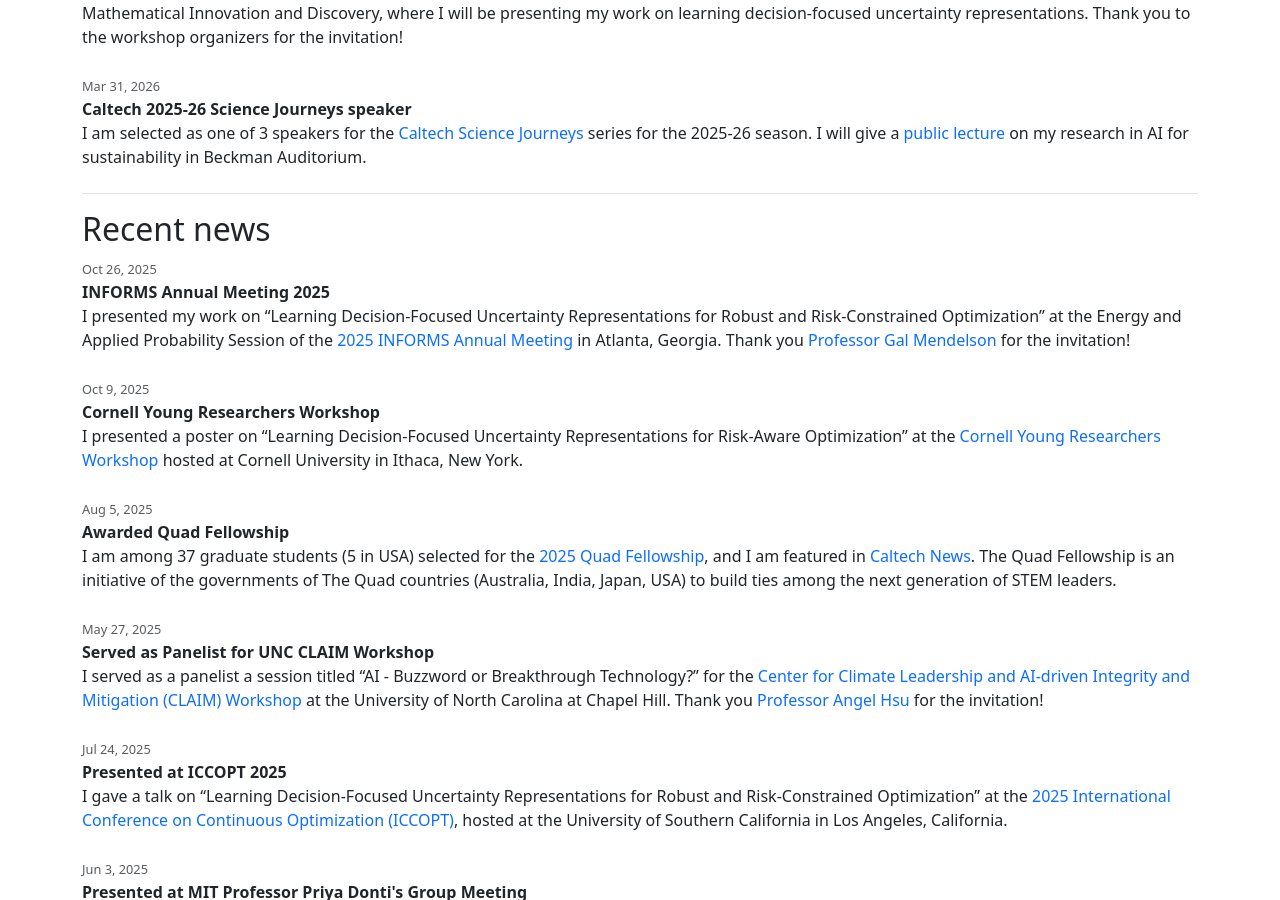
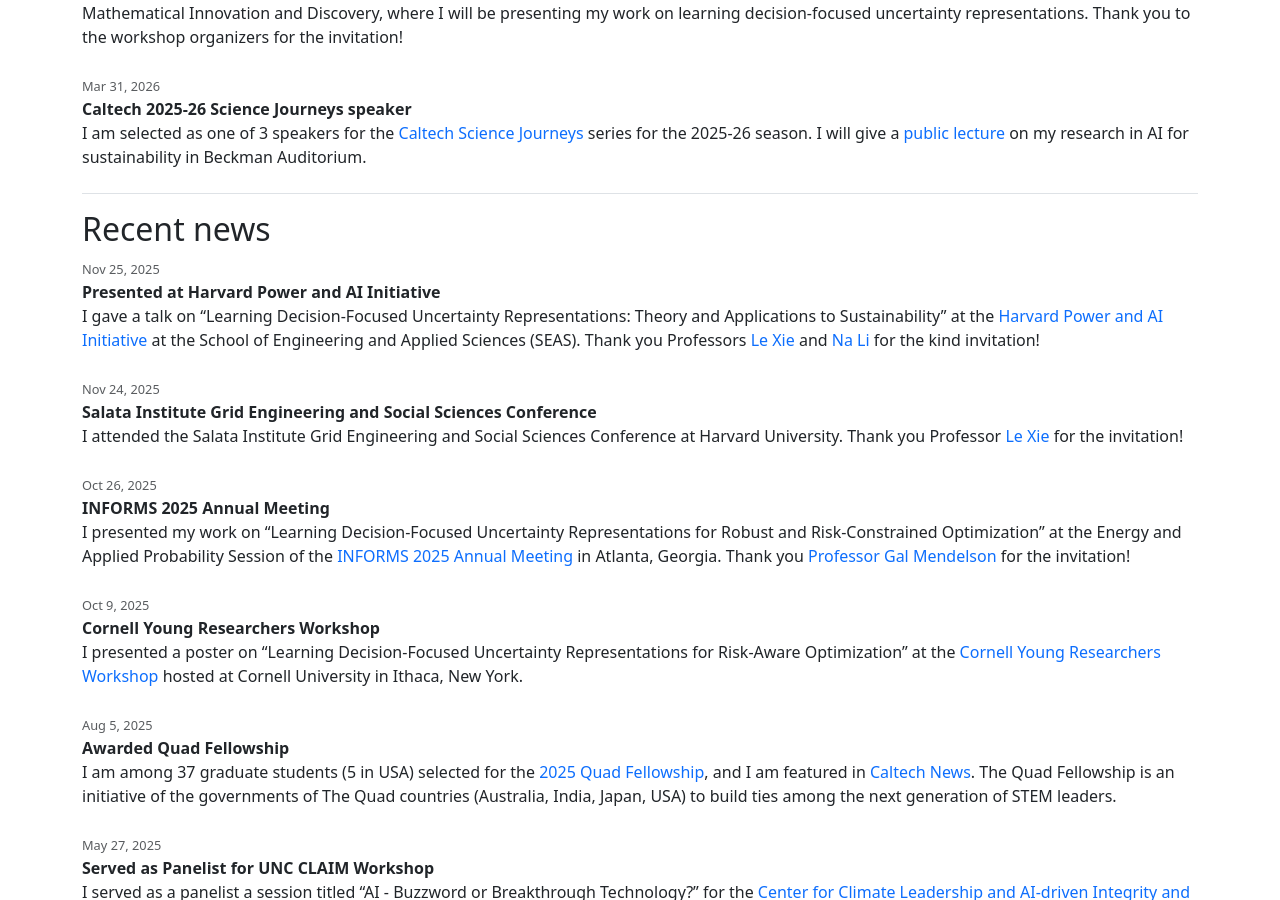
Before and after one commit to chrisyeh96/chrisyeh96.github.io, a Jekyll site: the page built from index.md, in a window 1280 px wide and 900 px high, scrolled down 1613 px. Built offline with Jekyll 4.4.1, drawn with Linux system fonts in a browser that asks for light colours.

Commit message:
News: add Harvard visit

```diff
--- a/_data/news.yml
+++ b/_data/news.yml
@@ -10,9 +10,18 @@
   title: NeurIPS 2025
   description: I will be presenting two conference papers at [NeurIPS 2025](https://neurips.cc/) and two workshop papers at the [NeurIPS 2025 Workshop on Tackling Climate Change with Machine Learning](https://www.climatechange.ai/events/neurips2025) and the [NeurIPS 2025 Workshop on Generative AI in Finance](https://sites.google.com/view/neurips-25-gen-ai-in-finance/home). Check my [publications page](./publications/) for more details!
 
+- date: 2025-11-25
+  title: Presented at Harvard Power and AI Initiative
+  description: |
+    I gave a talk on "Learning Decision-Focused Uncertainty Representations: Theory and Applications to Sustainability" at the [Harvard Power and AI Initiative](https://pai.seas.harvard.edu/) at the School of Engineering and Applied Sciences (SEAS). Thank you Professors [Le Xie](https://seas.harvard.edu/person/le-xie) and [Na Li](https://nali.seas.harvard.edu/) for the kind invitation!
+
+- date: 2025-11-24
+  title: Salata Institute Grid Engineering and Social Sciences Conference
+  description: I attended the Salata Institute Grid Engineering and Social Sciences Conference at Harvard University. Thank you Professor [Le Xie](https://seas.harvard.edu/person/le-xie) for the invitation!
+
 - date: 2025-10-26
-  title: INFORMS Annual Meeting 2025
-  description: I presented my work on "Learning Decision-Focused Uncertainty Representations for Robust and Risk-Constrained Optimization" at the Energy and Applied Probability Session of the [2025 INFORMS Annual Meeting](https://meetings.informs.org/wordpress/annual/) in Atlanta, Georgia. Thank you [Professor Gal Mendelson](https://dds.technion.ac.il/people/academic-staff/mendelson-gal/) for the invitation!
+  title: INFORMS 2025 Annual Meeting
+  description: I presented my work on "Learning Decision-Focused Uncertainty Representations for Robust and Risk-Constrained Optimization" at the Energy and Applied Probability Session of the [INFORMS 2025 Annual Meeting](https://meetings.informs.org/wordpress/annual/) in Atlanta, Georgia. Thank you [Professor Gal Mendelson](https://dds.technion.ac.il/people/academic-staff/mendelson-gal/) for the invitation!
 
 - date: 2025-10-09
   title: Cornell Young Researchers Workshop
```
